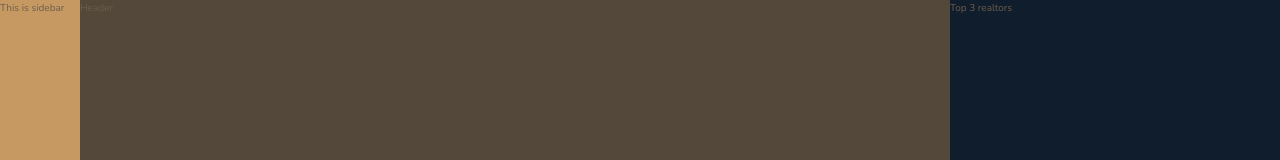
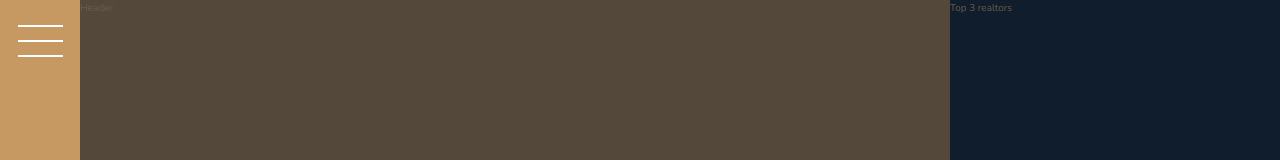
Before and after one commit to francis-mwas/Css-grid-project, a website: page index.html in a window 1280 px wide. Shown: the top 160 px of the page. Drawn offline with nearby package versions, Linux system fonts and the light colour scheme.

Commit message:
Finished building the soidebar

```diff
--- a/index.html
+++ b/index.html
@@ -14,7 +14,9 @@
     <body>
     <div class="container">
        <div class="sidebar">
-           This is sidebar
+           <div class="nav-btn">
+
+           </div>
        </div>
        <div class="header">
            Header
--- a/sass/_sidebar.scss
+++ b/sass/_sidebar.scss
@@ -2,4 +2,28 @@
     background-color: $color-primary;
     grid-column: sidebar-start / sidebar-end;
     grid-row: 1 / -1;
+
+    display: flex;
+    justify-content: center;
 }
+.nav-btn{
+    border: none;
+    border-radius: 0;
+
+    background-color: #fff;
+    height: 2px;
+    width: 4.5rem;
+    margin-top: 4rem;
+
+    &::before,
+    &::after{
+        background-color: #fff;
+        height: 2px;
+        width: 4.5rem;
+        content: "";
+        display: block;
+    }
+    &::before{transform: translateY(-1.5rem);}
+    &::after{transform: translateY(1.3rem);}
+
+}
```
Also changed, not shown: css/style.css.
